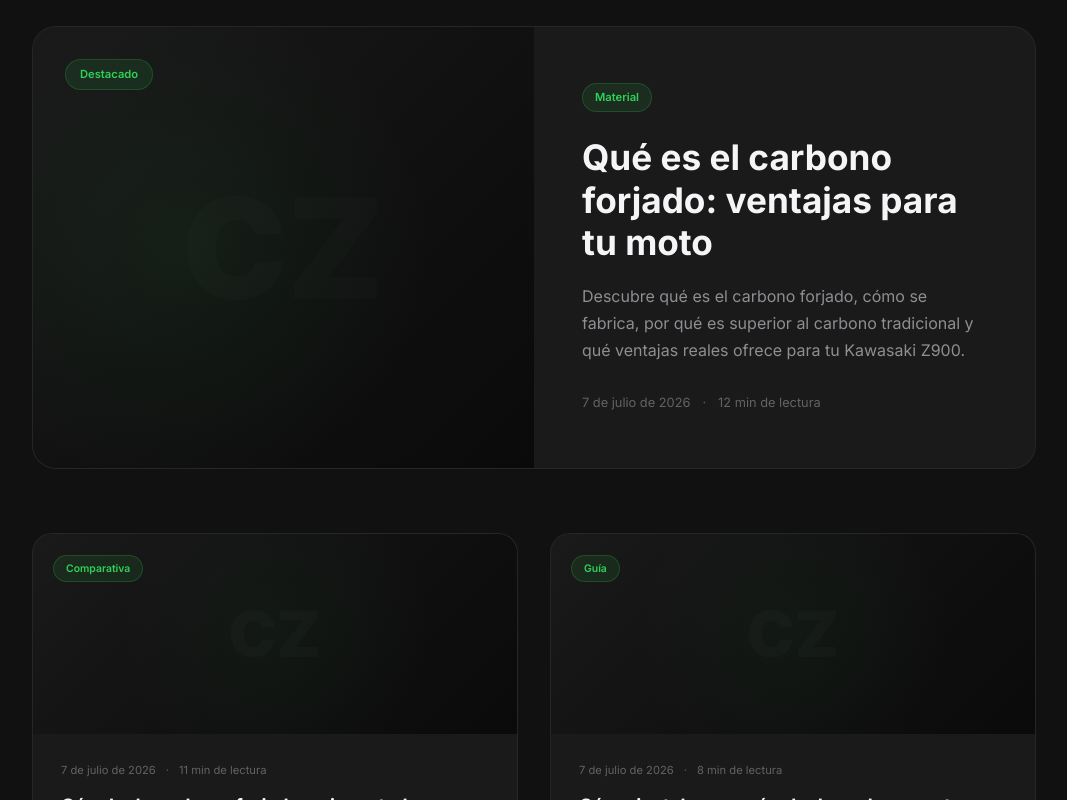
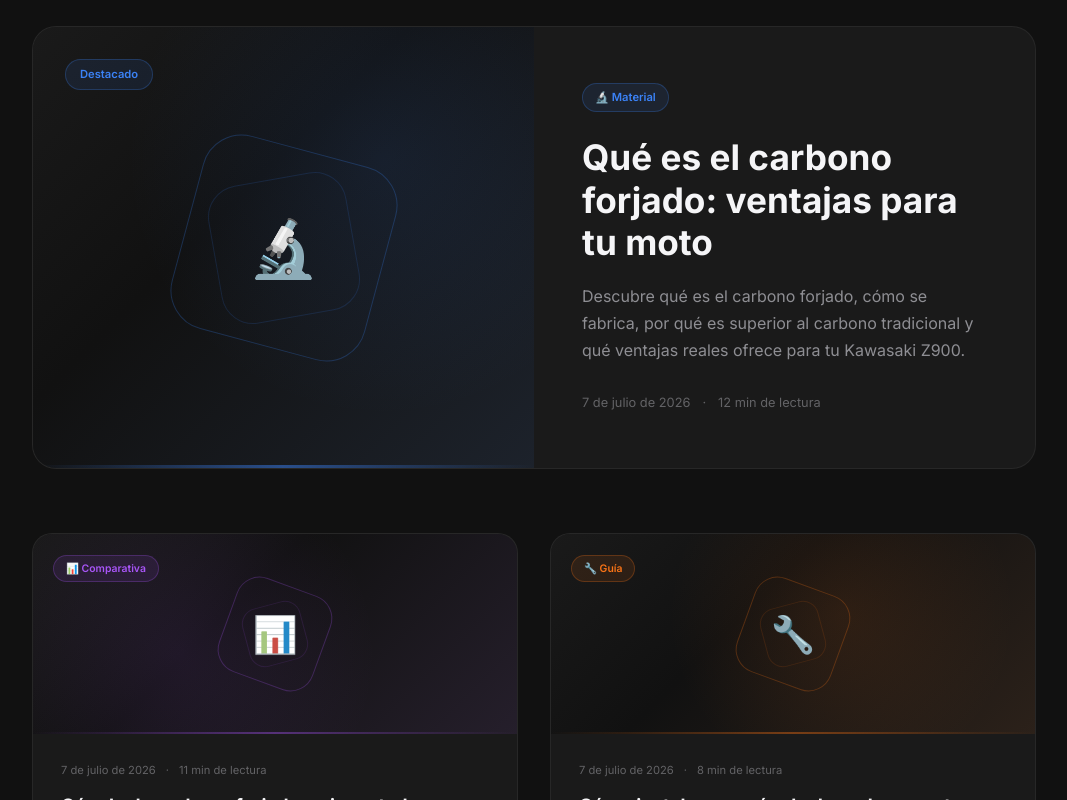
Before and after one commit to ibonmb151/carbonz-landing, a Next.js app in the folder tienda/: page /blog in a window 1280 px wide. Shown: the part 500-1300 px from the top of the page, without its empty margins (106-1173 px from the left). Built offline with nearby package versions, Linux system fonts and the light colour scheme.

Commit message:
feat: blog visual variety and color improvements

```diff
--- a/tienda/src/app/blog/[slug]/page.tsx
+++ b/tienda/src/app/blog/[slug]/page.tsx
@@ -5,6 +5,85 @@
 import { markdownToHtml } from '@/lib/markdown'
 
 type Params = Promise<{ slug: string }>
+
+const categoryStyles: Record<
+  string,
+  {
+    icon: string
+    accent: string
+    accentBg: string
+    accentBorder: string
+    radialGradient: string
+  }
+> = {
+  Material: {
+    icon: '🔬',
+    accent: '#3b82f6',
+    accentBg: 'rgba(59,130,246,0.10)',
+    accentBorder: 'rgba(59,130,246,0.25)',
+    radialGradient: 'radial-gradient(circle at 70% 0%, rgba(59,130,246,0.08), transparent 50%)',
+  },
+  Comparativa: {
+    icon: '📊',
+    accent: '#a855f7',
+    accentBg: 'rgba(168,85,247,0.10)',
+    accentBorder: 'rgba(168,85,247,0.25)',
+    radialGradient: 'radial-gradient(circle at 30% 0%, rgba(168,85,247,0.08), transparent 50%)',
+  },
+  Guía: {
+    icon: '🔧',
+    accent: '#f97316',
+    accentBg: 'rgba(249,115,22,0.10)',
+    accentBorder: 'rgba(249,115,22,0.25)',
+    radialGradient: 'radial-gradient(circle at 60% 0%, rgba(249,115,22,0.08), transparent 50%)',
+  },
+  Ranking: {
+    icon: '🏆',
+    accent: '#f59e0b',
+    accentBg: 'rgba(245,158,11,0.10)',
+    accentBorder: 'rgba(245,158,11,0.25)',
+    radialGradient: 'radial-gradient(circle at 50% 0%, rgba(245,158,11,0.08), transparent 50%)',
+  },
+  Análisis: {
+    icon: '📈',
+    accent: '#06b6d4',
+    accentBg: 'rgba(6,182,212,0.10)',
+    accentBorder: 'rgba(6,182,212,0.25)',
+    radialGradient: 'radial-gradient(circle at 40% 0%, rgba(6,182,212,0.08), transparent 50%)',
+  },
+  Estilo: {
+    icon: '🏍️',
+    accent: '#ec4899',
+    accentBg: 'rgba(236,72,153,0.10)',
+    accentBorder: 'rgba(236,72,153,0.25)',
+    radialGradient: 'radial-gradient(circle at 55% 0%, rgba(236,72,153,0.08), transparent 50%)',
+  },
+  Mantenimiento: {
+    icon: '🛡️',
+    accent: '#14b8a6',
+    accentBg: 'rgba(20,184,166,0.10)',
+    accentBorder: 'rgba(20,184,166,0.25)',
+    radialGradient: 'radial-gradient(circle at 45% 0%, rgba(20,184,166,0.08), transparent 50%)',
+  },
+  Proceso: {
+    icon: '⚡',
+    accent: '#6366f1',
+    accentBg: 'rgba(99,102,241,0.10)',
+    accentBorder: 'rgba(99,102,241,0.25)',
+    radialGradient: 'radial-gradient(circle at 65% 0%, rgba(99,102,241,0.08), transparent 50%)',
+  },
+  default: {
+    icon: '◆',
+    accent: '#30d158',
+    accentBg: 'rgba(48,209,88,0.10)',
+    accentBorder: 'rgba(48,209,88,0.25)',
+    radialGradient: 'radial-gradient(circle at 50% 0%, rgba(48,209,88,0.06), transparent 50%)',
+  },
+}
+
+function getCatStyle(category: string) {
+  return categoryStyles[category] || categoryStyles.default
+}
 
 export async function generateStaticParams() {
   return getAllSlugs().map((slug) => ({ slug }))
@@ -42,6 +121,7 @@
   if (!post) notFound()
 
   const htmlContent = markdownToHtml(post.content)
+  const cs = getCatStyle(post.category)
 
   return (
     <main
@@ -99,16 +179,16 @@
           <span
             style={{
               display: 'inline-block',
-              background: 'rgba(48,209,88,0.1)',
-              color: 'var(--green)',
+              background: cs.accentBg,
+              color: cs.accent,
               fontSize: '0.7rem',
               fontWeight: 600,
               padding: '5px 14px',
               borderRadius: 980,
-              border: '1px solid rgba(48,209,88,0.2)',
+              border: `1px solid ${cs.accentBorder}`,
             }}
           >
-            {post.category}
+            {cs.icon} {post.category}
           </span>
         </div>
 
@@ -148,8 +228,7 @@
         <div
           style={{
             height: 1,
-            background:
-              'linear-gradient(to right, transparent, rgba(255,255,255,0.08), transparent)',
+            background: `linear-gradient(to right, transparent, ${cs.accentBorder}, transparent)`,
           }}
         />
       </section>
@@ -184,18 +263,30 @@
         <div
           style={{
             background: '#1a1a1a',
-            border: '1px solid rgba(255,255,255,0.05)',
+            border: '1px solid rgba(48,209,88,0.12)',
             borderRadius: 24,
             padding: '56px 48px',
             textAlign: 'center',
+            position: 'relative',
+            overflow: 'hidden',
           }}
         >
+          <div
+            style={{
+              position: 'absolute',
+              inset: 0,
+              background:
+                'radial-gradient(circle at 50% 0%, rgba(48,209,88,0.06), transparent 60%)',
+              pointerEvents: 'none',
+            }}
+          />
           <h2
             style={{
               fontSize: 'clamp(1.5rem, 3vw, 2rem)',
               fontWeight: 800,
               marginBottom: 16,
               letterSpacing: '-0.03em',
+              position: 'relative',
             }}
           >
             ¿Listo para equipar tu Z900?
@@ -208,6 +299,7 @@
               maxWidth: 440,
               margin: '0 auto 32px',
               lineHeight: 1.7,
+              position: 'relative',
             }}
           >
             Nuestras cúpulas de carbono forjado están diseñadas específicamente
@@ -219,13 +311,14 @@
               display: 'inline-flex',
               alignItems: 'center',
               gap: 8,
-              background: 'var(--white)',
+              background: 'var(--green)',
               color: 'var(--black)',
               fontSize: '0.85rem',
               fontWeight: 600,
               padding: '14px 36px',
               borderRadius: 980,
               transition: 'background 0.2s',
+              position: 'relative',
             }}
           >
             Visitar tienda
@@ -263,27 +356,42 @@
           {blogPosts
             .filter((p) => p.slug !== post.slug)
             .slice(0, 4)
-            .map((related) => (
+            .map((related) => {
+              const rcs = getCatStyle(related.category)
+              return (
                 <Link
                   key={related.slug}
                   href={`/blog/${related.slug}`}
                   style={{
                     display: 'block',
                     background: '#1a1a1a',
-                  border: '1px solid rgba(255,255,255,0.05)',
+                    border: '1px solid rgba(255,255,255,0.06)',
                     borderRadius: 16,
                     padding: 24,
                     transition: 'border-color 0.3s',
+                    position: 'relative',
+                    overflow: 'hidden',
                   }}
                 >
+                  <div
+                    style={{
+                      position: 'absolute',
+                      top: 0,
+                      left: 0,
+                      right: 0,
+                      height: 2,
+                      background: `linear-gradient(to right, ${rcs.accent}, transparent)`,
+                      opacity: 0.5,
+                    }}
+                  />
                   <span
                     style={{
                       fontSize: '0.65rem',
-                    color: 'var(--green)',
+                      color: rcs.accent,
                       fontWeight: 600,
                     }}
                   >
-                  {related.category}
+                    {rcs.icon} {related.category}
                   </span>
                   <h4
                     style={{
@@ -310,7 +418,8 @@
                     {related.excerpt}
                   </p>
                 </Link>
-            ))}
+              )
+            })}
         </div>
       </section>
 
--- a/tienda/src/app/blog/page.tsx
+++ b/tienda/src/app/blog/page.tsx
@@ -8,10 +8,111 @@
     'Artículos sobre carbono forjado, guías de instalación, comparativas y todo lo que necesitas saber sobre cúpulas de carbono para Kawasaki Z900.',
 }
 
+const categoryStyles: Record<
+  string,
+  {
+    gradient: string
+    radialGradient: string
+    icon: string
+    accent: string
+    accentBg: string
+    accentBorder: string
+  }
+> = {
+  Material: {
+    gradient: 'linear-gradient(135deg, #1a1a1a 0%, #111 40%, rgba(59,130,246,0.08) 100%)',
+    radialGradient:
+      'radial-gradient(circle at 70% 30%, rgba(59,130,246,0.10), transparent 55%)',
+    icon: '🔬',
+    accent: '#3b82f6',
+    accentBg: 'rgba(59,130,246,0.10)',
+    accentBorder: 'rgba(59,130,246,0.25)',
+  },
+  Comparativa: {
+    gradient: 'linear-gradient(135deg, #1a1a1a 0%, #111 40%, rgba(168,85,247,0.08) 100%)',
+    radialGradient:
+      'radial-gradient(circle at 30% 60%, rgba(168,85,247,0.10), transparent 55%)',
+    icon: '📊',
+    accent: '#a855f7',
+    accentBg: 'rgba(168,85,247,0.10)',
+    accentBorder: 'rgba(168,85,247,0.25)',
+  },
+  Guía: {
+    gradient: 'linear-gradient(135deg, #1a1a1a 0%, #111 40%, rgba(249,115,22,0.08) 100%)',
+    radialGradient:
+      'radial-gradient(circle at 60% 40%, rgba(249,115,22,0.10), transparent 55%)',
+    icon: '🔧',
+    accent: '#f97316',
+    accentBg: 'rgba(249,115,22,0.10)',
+    accentBorder: 'rgba(249,115,22,0.25)',
+  },
+  Ranking: {
+    gradient: 'linear-gradient(135deg, #1a1a1a 0%, #111 40%, rgba(245,158,11,0.08) 100%)',
+    radialGradient:
+      'radial-gradient(circle at 50% 50%, rgba(245,158,11,0.10), transparent 55%)',
+    icon: '🏆',
+    accent: '#f59e0b',
+    accentBg: 'rgba(245,158,11,0.10)',
+    accentBorder: 'rgba(245,158,11,0.25)',
+  },
+  Análisis: {
+    gradient: 'linear-gradient(135deg, #1a1a1a 0%, #111 40%, rgba(6,182,212,0.08) 100%)',
+    radialGradient:
+      'radial-gradient(circle at 40% 70%, rgba(6,182,212,0.10), transparent 55%)',
+    icon: '📈',
+    accent: '#06b6d4',
+    accentBg: 'rgba(6,182,212,0.10)',
+    accentBorder: 'rgba(6,182,212,0.25)',
+  },
+  Estilo: {
+    gradient: 'linear-gradient(135deg, #1a1a1a 0%, #111 40%, rgba(236,72,153,0.08) 100%)',
+    radialGradient:
+      'radial-gradient(circle at 55% 35%, rgba(236,72,153,0.10), transparent 55%)',
+    icon: '🏍️',
+    accent: '#ec4899',
+    accentBg: 'rgba(236,72,153,0.10)',
+    accentBorder: 'rgba(236,72,153,0.25)',
+  },
+  Mantenimiento: {
+    gradient: 'linear-gradient(135deg, #1a1a1a 0%, #111 40%, rgba(20,184,166,0.08) 100%)',
+    radialGradient:
+      'radial-gradient(circle at 45% 55%, rgba(20,184,166,0.10), transparent 55%)',
+    icon: '🛡️',
+    accent: '#14b8a6',
+    accentBg: 'rgba(20,184,166,0.10)',
+    accentBorder: 'rgba(20,184,166,0.25)',
+  },
+  Proceso: {
+    gradient: 'linear-gradient(135deg, #1a1a1a 0%, #111 40%, rgba(99,102,241,0.08) 100%)',
+    radialGradient:
+      'radial-gradient(circle at 65% 45%, rgba(99,102,241,0.10), transparent 55%)',
+    icon: '⚡',
+    accent: '#6366f1',
+    accentBg: 'rgba(99,102,241,0.10)',
+    accentBorder: 'rgba(99,102,241,0.25)',
+  },
+  default: {
+    gradient: 'linear-gradient(135deg, #1a1a1a 0%, #111 40%, rgba(48,209,88,0.08) 100%)',
+    radialGradient:
+      'radial-gradient(circle at 50% 50%, rgba(48,209,88,0.08), transparent 55%)',
+    icon: '◆',
+    accent: '#30d158',
+    accentBg: 'rgba(48,209,88,0.10)',
+    accentBorder: 'rgba(48,209,88,0.25)',
+  },
+}
+
+function getCatStyle(category: string) {
+  return categoryStyles[category] || categoryStyles.default
+}
+
 export default function BlogPage() {
   const sorted = [...blogPosts].sort(
     (a, b) => new Date(b.date).getTime() - new Date(a.date).getTime()
   )
+
+  const featured = sorted[0]
+  const featuredStyle = getCatStyle(featured.category)
 
   return (
     <main
@@ -91,11 +192,11 @@
         }}
       >
         <Link
-          href={`/blog/${sorted[0].slug}`}
+          href={`/blog/${featured.slug}`}
           style={{
             display: 'block',
             background: '#1a1a1a',
-            border: '1px solid rgba(255,255,255,0.05)',
+            border: '1px solid rgba(255,255,255,0.06)',
             borderRadius: 24,
             overflow: 'hidden',
             transition: 'border-color 0.3s',
@@ -111,8 +212,7 @@
             {/* Image */}
             <div
               style={{
-                background:
-                  'linear-gradient(135deg, #1a1a1a 0%, #111 50%, #0a0a0a 100%)',
+                background: featuredStyle.gradient,
                 position: 'relative',
                 overflow: 'hidden',
               }}
@@ -121,10 +221,10 @@
                 style={{
                   position: 'absolute',
                   inset: 0,
-                  background:
-                    'radial-gradient(circle at 30% 50%, rgba(48,209,88,0.06), transparent 60%)',
+                  background: featuredStyle.radialGradient,
                 }}
               />
+              {/* Geometric pattern unique per category */}
               <div
                 style={{
                   position: 'absolute',
@@ -134,17 +234,50 @@
                   justifyContent: 'center',
                 }}
               >
+                <div
+                  style={{
+                    width: 200,
+                    height: 200,
+                    border: `1px solid ${featuredStyle.accentBorder}`,
+                    borderRadius: 40,
+                    transform: 'rotate(15deg)',
+                    position: 'absolute',
+                  }}
+                />
+                <div
+                  style={{
+                    width: 140,
+                    height: 140,
+                    border: `1px solid ${featuredStyle.accentBorder}`,
+                    borderRadius: 32,
+                    transform: 'rotate(-10deg)',
+                    position: 'absolute',
+                    opacity: 0.6,
+                  }}
+                />
                 <span
                   style={{
-                    fontSize: 140,
-                    fontWeight: 900,
-                    color: 'rgba(255,255,255,0.015)',
-                    userSelect: 'none',
+                    fontSize: 56,
+                    position: 'relative',
+                    zIndex: 1,
+                    filter: 'grayscale(0.3)',
                   }}
                 >
-                  CZ
+                  {featuredStyle.icon}
                 </span>
               </div>
+              {/* Decorative line accent */}
+              <div
+                style={{
+                  position: 'absolute',
+                  bottom: 0,
+                  left: 0,
+                  right: 0,
+                  height: 3,
+                  background: `linear-gradient(to right, transparent, ${featuredStyle.accent}, transparent)`,
+                  opacity: 0.5,
+                }}
+              />
               <div
                 style={{
                   position: 'absolute',
@@ -155,13 +288,13 @@
                 <span
                   style={{
                     display: 'inline-block',
-                    background: 'rgba(48,209,88,0.1)',
-                    color: 'var(--green)',
+                    background: featuredStyle.accentBg,
+                    color: featuredStyle.accent,
                     fontSize: '0.7rem',
                     fontWeight: 600,
                     padding: '6px 14px',
                     borderRadius: 980,
-                    border: '1px solid rgba(48,209,88,0.2)',
+                    border: `1px solid ${featuredStyle.accentBorder}`,
                   }}
                 >
                   Destacado
@@ -181,18 +314,18 @@
               <span
                 style={{
                   display: 'inline-block',
-                  background: 'rgba(48,209,88,0.1)',
-                  color: 'var(--green)',
+                  background: featuredStyle.accentBg,
+                  color: featuredStyle.accent,
                   fontSize: '0.7rem',
                   fontWeight: 600,
                   padding: '5px 12px',
                   borderRadius: 980,
-                  border: '1px solid rgba(48,209,88,0.2)',
+                  border: `1px solid ${featuredStyle.accentBorder}`,
                   width: 'fit-content',
                   marginBottom: 24,
                 }}
               >
-                {sorted[0].category}
+                {featuredStyle.icon} {featured.category}
               </span>
               <h2
                 style={{
@@ -203,7 +336,7 @@
                   lineHeight: 1.2,
                 }}
               >
-                {sorted[0].title}
+                {featured.title}
               </h2>
               <p
                 style={{
@@ -213,7 +346,7 @@
                   marginBottom: 28,
                 }}
               >
-                {sorted[0].excerpt}
+                {featured.excerpt}
               </p>
               <div
                 style={{
@@ -224,15 +357,15 @@
                   color: 'var(--gray-600)',
                 }}
               >
-                <time dateTime={sorted[0].date}>
-                  {new Date(sorted[0].date).toLocaleDateString('es-ES', {
+                <time dateTime={featured.date}>
+                  {new Date(featured.date).toLocaleDateString('es-ES', {
                     year: 'numeric',
                     month: 'long',
                     day: 'numeric',
                   })}
                 </time>
                 <span>·</span>
-                <span>{sorted[0].readTime} de lectura</span>
+                <span>{featured.readTime} de lectura</span>
               </div>
             </div>
           </div>
@@ -254,7 +387,9 @@
             gap: 32,
           }}
         >
-          {sorted.slice(1).map((post) => (
+          {sorted.slice(1).map((post) => {
+            const cs = getCatStyle(post.category)
+            return (
               <Link
                 key={post.slug}
                 href={`/blog/${post.slug}`}
@@ -262,7 +397,7 @@
                   display: 'flex',
                   flexDirection: 'column',
                   background: '#1a1a1a',
-                border: '1px solid rgba(255,255,255,0.05)',
+                  border: '1px solid rgba(255,255,255,0.06)',
                   borderRadius: 20,
                   overflow: 'hidden',
                   transition: 'border-color 0.3s, transform 0.3s',
@@ -272,8 +407,7 @@
                 <div
                   style={{
                     height: 200,
-                  background:
-                    'linear-gradient(135deg, #1a1a1a 0%, #111 50%, #0a0a0a 100%)',
+                    background: cs.gradient,
                     position: 'relative',
                     overflow: 'hidden',
                   }}
@@ -282,10 +416,10 @@
                     style={{
                       position: 'absolute',
                       inset: 0,
-                    background:
-                      'radial-gradient(circle at 50% 50%, rgba(48,209,88,0.04), transparent 60%)',
+                      background: cs.radialGradient,
                     }}
                   />
+                  {/* Geometric shapes */}
                   <div
                     style={{
                       position: 'absolute',
@@ -295,17 +429,50 @@
                       justifyContent: 'center',
                     }}
                   >
+                    <div
+                      style={{
+                        width: 100,
+                        height: 100,
+                        border: `1px solid ${cs.accentBorder}`,
+                        borderRadius: 24,
+                        transform: 'rotate(20deg)',
+                        position: 'absolute',
+                      }}
+                    />
+                    <div
+                      style={{
+                        width: 60,
+                        height: 60,
+                        border: `1px solid ${cs.accentBorder}`,
+                        borderRadius: 16,
+                        transform: 'rotate(-15deg)',
+                        position: 'absolute',
+                        opacity: 0.5,
+                      }}
+                    />
                     <span
                       style={{
-                      fontSize: 64,
-                      fontWeight: 900,
-                      color: 'rgba(255,255,255,0.02)',
-                      userSelect: 'none',
+                        fontSize: 36,
+                        position: 'relative',
+                        zIndex: 1,
+                        filter: 'grayscale(0.3)',
                       }}
                     >
-                    CZ
+                      {cs.icon}
                     </span>
                   </div>
+                  {/* Bottom accent line */}
+                  <div
+                    style={{
+                      position: 'absolute',
+                      bottom: 0,
+                      left: 0,
+                      right: 0,
+                      height: 2,
+                      background: `linear-gradient(to right, transparent, ${cs.accent}, transparent)`,
+                      opacity: 0.4,
+                    }}
+                  />
                   <div
                     style={{
                       position: 'absolute',
@@ -316,16 +483,16 @@
                     <span
                       style={{
                         display: 'inline-block',
-                      background: 'rgba(48,209,88,0.1)',
-                      color: 'var(--green)',
+                        background: cs.accentBg,
+                        color: cs.accent,
                         fontSize: '0.65rem',
                         fontWeight: 600,
                         padding: '5px 12px',
                         borderRadius: 980,
-                      border: '1px solid rgba(48,209,88,0.2)',
+                        border: `1px solid ${cs.accentBorder}`,
                       }}
                     >
-                    {post.category}
+                      {cs.icon} {post.category}
                     </span>
                   </div>
                 </div>
@@ -408,7 +575,8 @@
                 </div>
               </div>
             </Link>
-          ))}
+          )
+          })}
         </div>
       </section>
 
@@ -423,18 +591,30 @@
         <div
           style={{
             background: '#1a1a1a',
-            border: '1px solid rgba(255,255,255,0.05)',
+            border: '1px solid rgba(48,209,88,0.12)',
             borderRadius: 24,
             padding: '64px 48px',
             textAlign: 'center',
+            position: 'relative',
+            overflow: 'hidden',
           }}
         >
+          <div
+            style={{
+              position: 'absolute',
+              inset: 0,
+              background:
+                'radial-gradient(circle at 50% 0%, rgba(48,209,88,0.06), transparent 60%)',
+              pointerEvents: 'none',
+            }}
+          />
           <h2
             style={{
               fontSize: 'clamp(1.8rem, 3vw, 2.5rem)',
               fontWeight: 800,
               marginBottom: 20,
               letterSpacing: '-0.03em',
+              position: 'relative',
             }}
           >
             ¿Listo para equipar tu Z900?
@@ -447,6 +627,7 @@
               maxWidth: 480,
               margin: '0 auto 36px',
               lineHeight: 1.7,
+              position: 'relative',
             }}
           >
             Nuestras cúpulas de carbono forjado están diseñadas específicamente
@@ -458,13 +639,14 @@
               display: 'inline-flex',
               alignItems: 'center',
               gap: 8,
-              background: 'var(--white)',
+              background: 'var(--green)',
               color: 'var(--black)',
               fontSize: '0.85rem',
               fontWeight: 600,
               padding: '14px 36px',
               borderRadius: 980,
               transition: 'background 0.2s',
+              position: 'relative',
             }}
           >
             Visitar tienda
```
Lines whose indentation alone changed are shown as unchanged.
